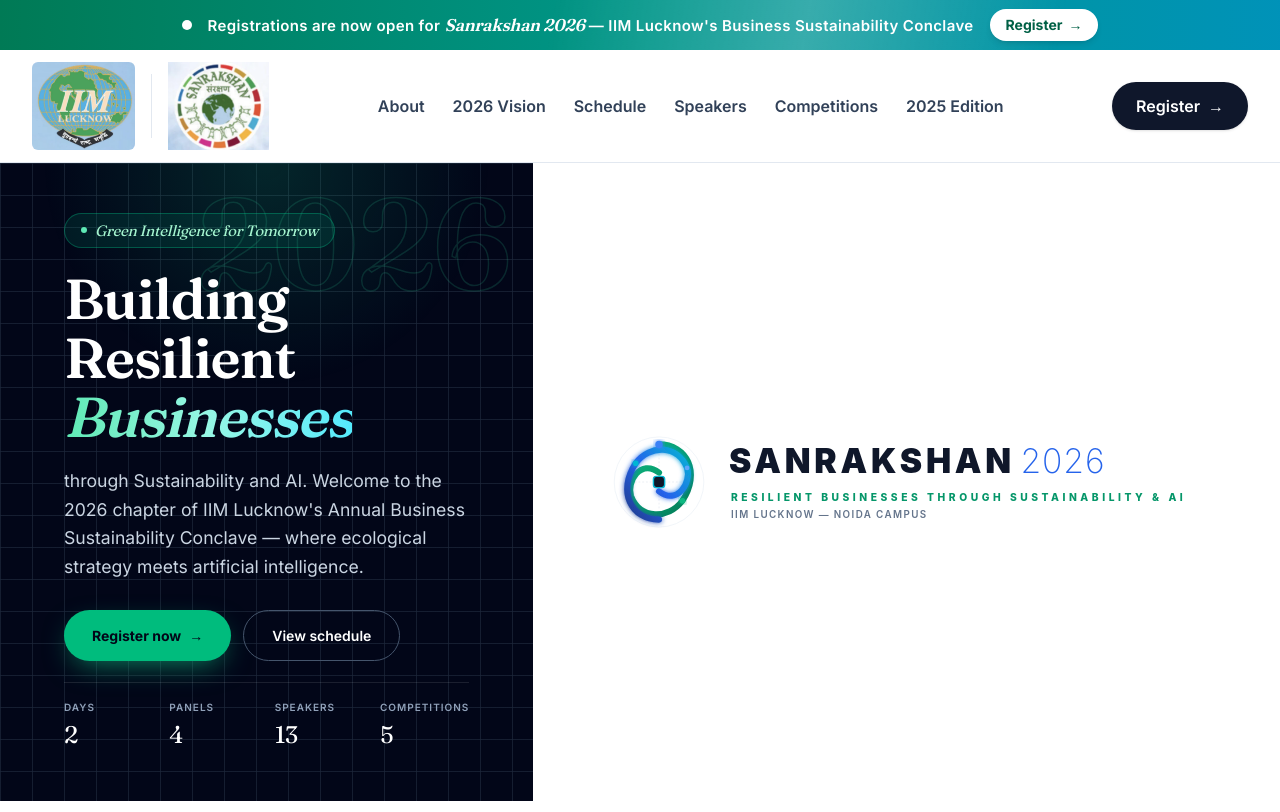
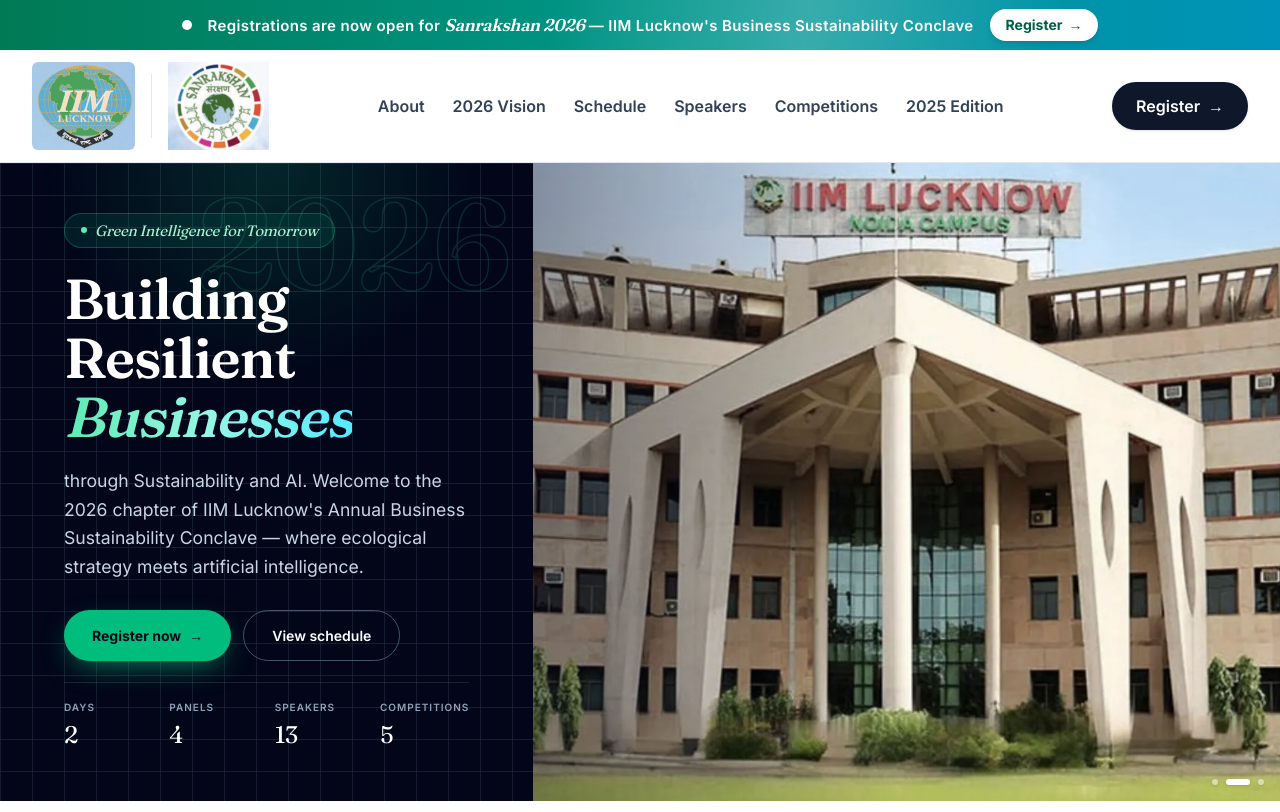
Before and after one commit to PGPSM/SANRAKSHAN, a plain HTML site: page index.html in a window 1280 px wide. Shown: the top 812 px of the page. Drawn offline with nearby package versions, Linux system fonts and the light colour scheme.

Commit message:
Add new IIM Lucknow campus photo as first hero slide (keeps earlier photo and banner)
Co-Authored-By: Claude Opus 5.5 <noreply@anthropic.com>
Claude-Session: https://claude.ai/code/session_01NyXD1grdom2dy7tSQW9YBM

```diff
--- a/index.html
+++ b/index.html
@@ -280,16 +280,21 @@
                 </dl>
             </div>
 
-            <!-- Slideshow (kept): campus photo ↔ 2026 banner -->
+            <!-- Slideshow: new campus photo -> earlier campus photo -> 2026 banner -->
             <div class="lg:col-span-7 relative h-[300px] sm:h-[420px] lg:h-auto bg-white overflow-hidden">
-                <div id="slide-campus" class="absolute inset-0 transition-opacity duration-1000 ease-in-out opacity-100">
-                    <img src="images/campus.webp" alt="IIM Lucknow Noida Campus" class="ken-burns w-full h-full object-cover" width="1600" height="867" fetchpriority="high">
+                <div class="hero-slide absolute inset-0 transition-opacity duration-1000 ease-in-out opacity-100">
+                    <img src="images/campus-2.webp" alt="IIM Lucknow Noida Campus" class="ken-burns w-full h-full object-cover object-[50%_60%]" width="1280" height="720" fetchpriority="high">
                     <div class="absolute inset-0 bg-gradient-to-t from-slate-950/50 via-transparent to-transparent lg:bg-gradient-to-r lg:from-slate-950/40"></div>
                 </div>
-                <img id="slide-newlogo" src="images/newlogo.svg" alt="Sanrakshan 2026 banner" class="absolute inset-0 w-full h-full object-contain p-8 sm:p-14 bg-white transition-opacity duration-1000 ease-in-out opacity-0" onerror="this.style.display='none'">
+                <div class="hero-slide absolute inset-0 transition-opacity duration-1000 ease-in-out opacity-0">
+                    <img src="images/campus.webp" alt="IIM Lucknow Noida Campus" class="ken-burns w-full h-full object-cover" width="1600" height="867">
+                    <div class="absolute inset-0 bg-gradient-to-t from-slate-950/50 via-transparent to-transparent lg:bg-gradient-to-r lg:from-slate-950/40"></div>
+                </div>
+                <img src="images/newlogo.svg" alt="Sanrakshan 2026 banner" class="hero-slide absolute inset-0 w-full h-full object-contain p-8 sm:p-14 bg-white transition-opacity duration-1000 ease-in-out opacity-0" onerror="this.style.display='none'">
                 <div class="absolute bottom-4 right-4 flex gap-2 z-10" aria-hidden="true">
-                    <span id="hero-dot-0" class="h-1.5 w-6 rounded-full bg-white transition-all duration-500"></span>
-                    <span id="hero-dot-1" class="h-1.5 w-1.5 rounded-full bg-white/50 transition-all duration-500"></span>
+                    <span class="hero-dot h-1.5 w-6 rounded-full bg-white shadow transition-all duration-500"></span>
+                    <span class="hero-dot h-1.5 w-1.5 rounded-full bg-white/50 shadow transition-all duration-500"></span>
+                    <span class="hero-dot h-1.5 w-1.5 rounded-full bg-white/50 shadow transition-all duration-500"></span>
                 </div>
             </div>
         </div>
@@ -1115,16 +1120,14 @@
     </footer>
 
     <script>
-        // ---- Hero slideshow (campus photo <-> 2026 banner) ----
+        // ---- Hero slideshow: cycles through every .hero-slide ----
         (function () {
-            const campus = document.getElementById('slide-campus');
-            const banner = document.getElementById('slide-newlogo');
-            const dots = [document.getElementById('hero-dot-0'), document.getElementById('hero-dot-1')];
+            const slides = [...document.querySelectorAll('.hero-slide')];
+            const dots = [...document.querySelectorAll('.hero-dot')];
             let i = 0;
             setInterval(() => {
-                i = 1 - i;
-                campus.style.opacity = i === 0 ? '1' : '0';
-                banner.style.opacity = i === 1 ? '1' : '0';
+                i = (i + 1) % slides.length;
+                slides.forEach((sl, k) => { sl.style.opacity = k === i ? '1' : '0'; });
                 dots.forEach((d, k) => {
                     d.style.width = k === i ? '1.5rem' : '0.375rem';
                     d.style.backgroundColor = k === i ? '#fff' : 'rgba(255,255,255,.5)';
```
Also changed, not shown: images/campus-2.webp (added).
